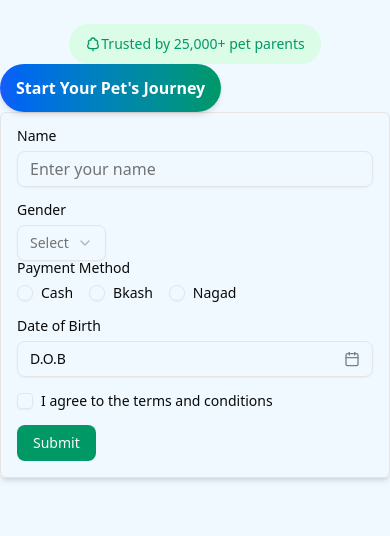
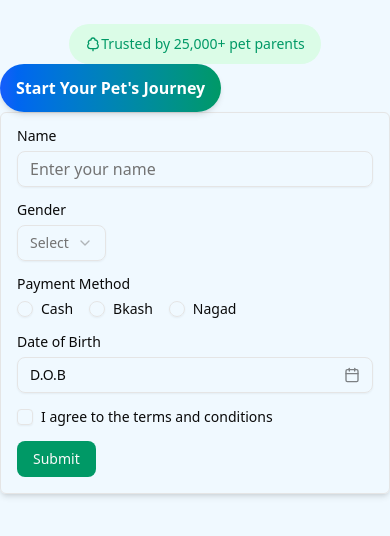
Before and after one commit to rajiul93/landing-e-commarce, a Next.js app: page / in a window 390 px wide. Shown: the top 536 px of the page. Built offline with nearby package versions, Linux system fonts and the light colour scheme.

Commit message:
space manage in select and check

```diff
--- a/src/components/module/form/FormCheckbox.tsx
+++ b/src/components/module/form/FormCheckbox.tsx
@@ -28,7 +28,7 @@ export const FormCheckbox = ({ name, label, control }: FormCheckboxProps) => {
             />
           </FormControl>
           <FormLabel className="font-normal">{label}</FormLabel>
-          <FormMessage />
+          {/* <FormMessage /> */}
         </FormItem>
       )}
     />
--- a/src/components/module/form/MainForm.tsx
+++ b/src/components/module/form/MainForm.tsx
@@ -63,7 +63,7 @@ export default function MainForm() {
           control={form.control}
         />
 
-        <div className="md:flex justify-between items-center gap-4">
+        <div className="flex flex-col md:flex-row justify-between md:items-center gap-4">
           <FormSelect
             control={form.control}
             label="Gender"
```
